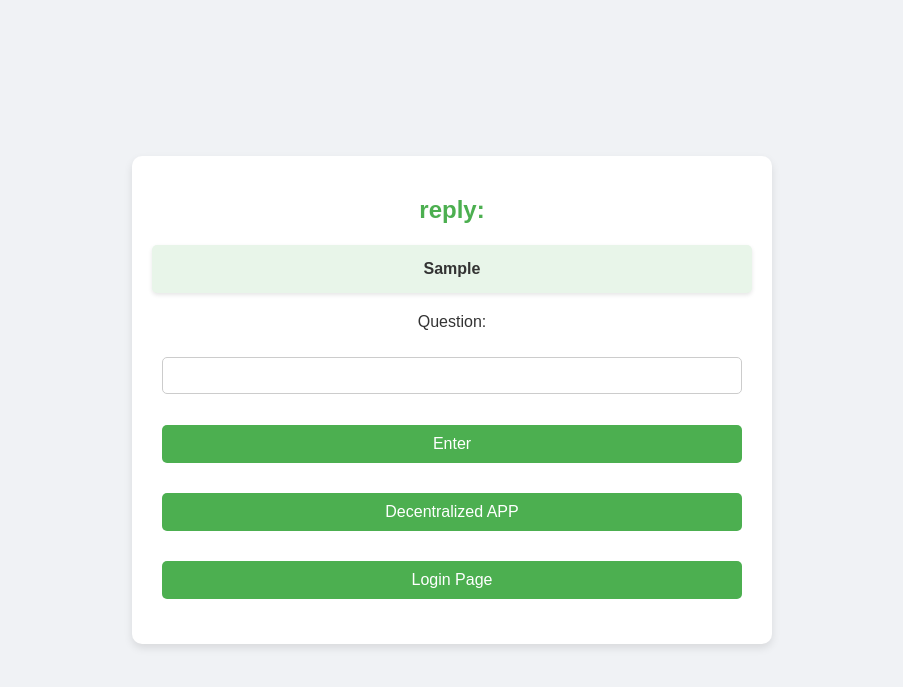
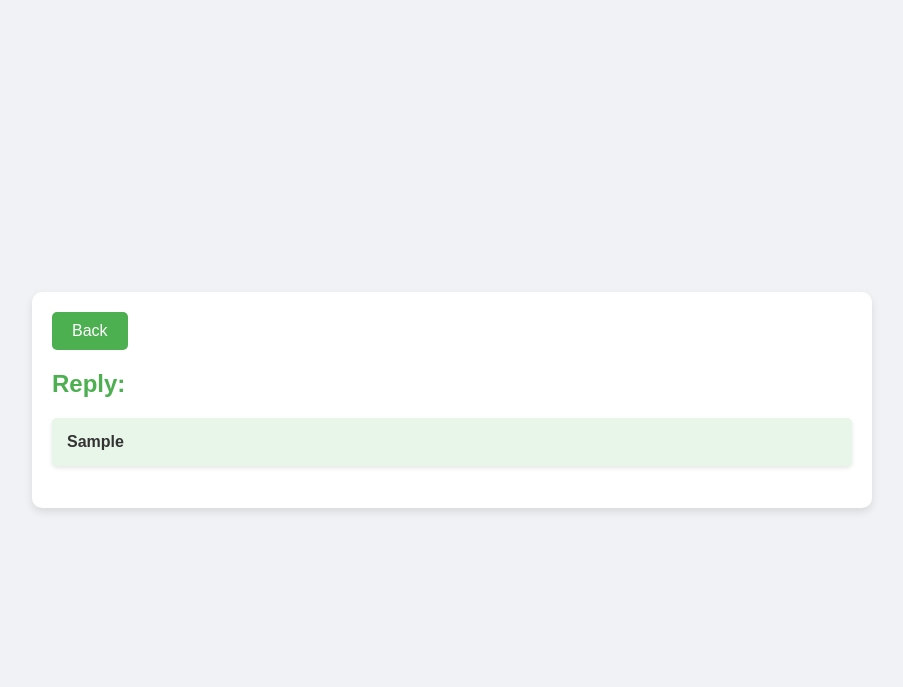
Before and after one commit to blueberrymann/NTU_Final_Assignment, a Flask app: template templates/genAI.html in a window 1280 px wide. Shown: the top 687 px of the page, without its empty margins (188-1091 px from the left). Run offline with Flask 3, Linux system fonts and the light colour scheme; the template is opened without the code that fills it: most values are stand-ins (such as "Sample title", 1, 10 or a date in 2020).

Commit message:
Update genAI.html

```diff
--- a/templates/genAI.html
+++ b/templates/genAI.html
@@ -9,23 +9,37 @@
             font-family: Arial, sans-serif;
             background-color: #f0f2f5;
             color: #333;
+            margin: 0;
+            padding: 0;
             display: flex;
             justify-content: center;
             align-items: center;
             height: 100vh;
-            margin: 0;
         }
         .container {
             background: white;
             padding: 20px;
             border-radius: 10px;
             box-shadow: 0 4px 8px rgba(0, 0, 0, 0.1);
-            text-align: center;
-            max-width: 600px;
+            max-width: 800px;
             width: 100%;
+            position: relative;
+        }
+        .back-button {
+            background-color: #4CAF50;
+            color: white;
+            padding: 10px 20px;
+            border: none;
+            border-radius: 5px;
+            cursor: pointer;
+            font-size: 16px;
+            text-decoration: none;
+            display: inline-block;
+            margin-bottom: 20px;
         }
         h2 {
             color: #4CAF50;
+            margin: 0;
             margin-bottom: 10px;
         }
         h4 {
@@ -34,54 +48,16 @@
             padding: 15px;
             border-radius: 5px;
             box-shadow: 0 2px 4px rgba(0, 0, 0, 0.1);
-            margin-bottom: 20px;
-        }
-        form {
-            margin: 20px 0;
-        }
-        input[type="text"] {
-            width: calc(100% - 20px);
-            padding: 10px;
-            margin: 10px 0;
-            border: 1px solid #ccc;
-            border-radius: 5px;
-            box-sizing: border-box;
-        }
-        input[type="submit"] {
-            background-color: #4CAF50;
-            color: white;
-            padding: 10px 20px;
-            border: none;
-            border-radius: 5px;
-            cursor: pointer;
-            font-size: 16px;
-            margin: 5px 0;
-            width: calc(100% - 20px);
-            box-sizing: border-box;
-        }
-        input[type="submit"]:hover {
-            background-color: #45a049;
+            margin-top: 20px;
+            white-space: pre-wrap; /* Preserve whitespace formatting */
         }
     </style>
 </head>
 <body>
     <div class="container">
-        <h2>reply:</h2>
+        <a href="/" class="back-button">Back</a>
+        <h2>Reply:</h2>
         <h4>{{r}}</h4>
-
-        <form action="/genAI" method="post">
-            <p>Question:</p>
-            <p><input type="text" name="q"></p>
-            <p><input type="submit" value="Enter"></p>
-        </form>
-
-        <form action="/DApp" method="post">
-            <p><input type="submit" value="Decentralized APP"></p>
-        </form>
-
-        <form action="/" method="post">
-            <p><input type="submit" value="Login Page"></p>
-        </form>
     </div>
 </body>
 </html>
```
